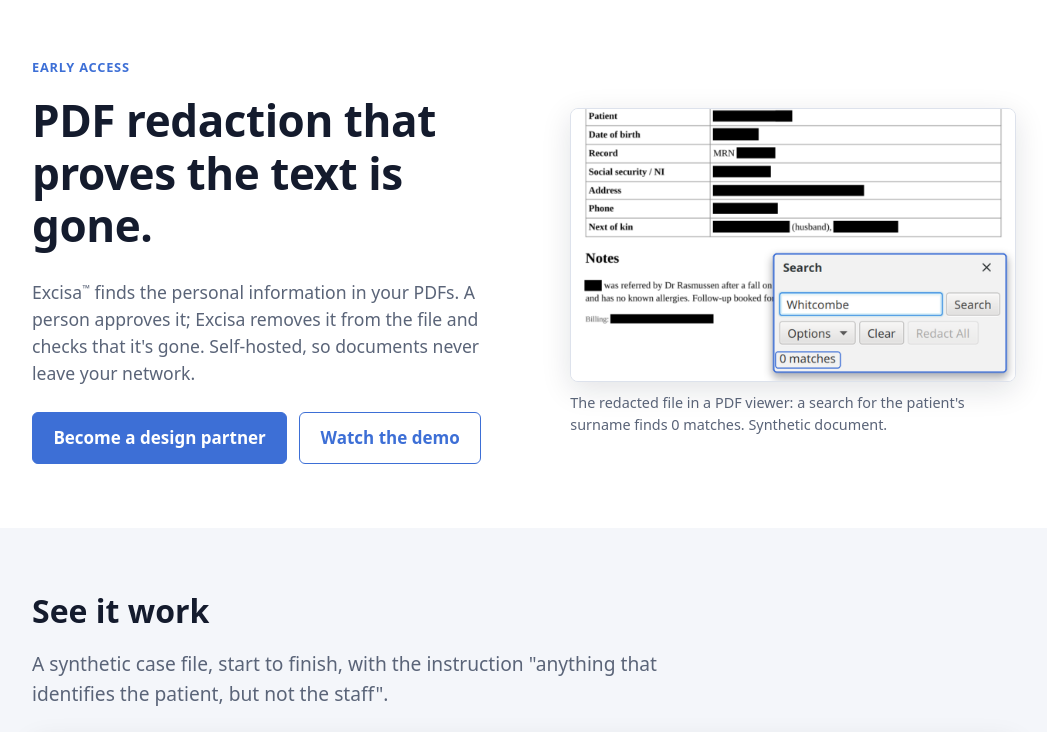
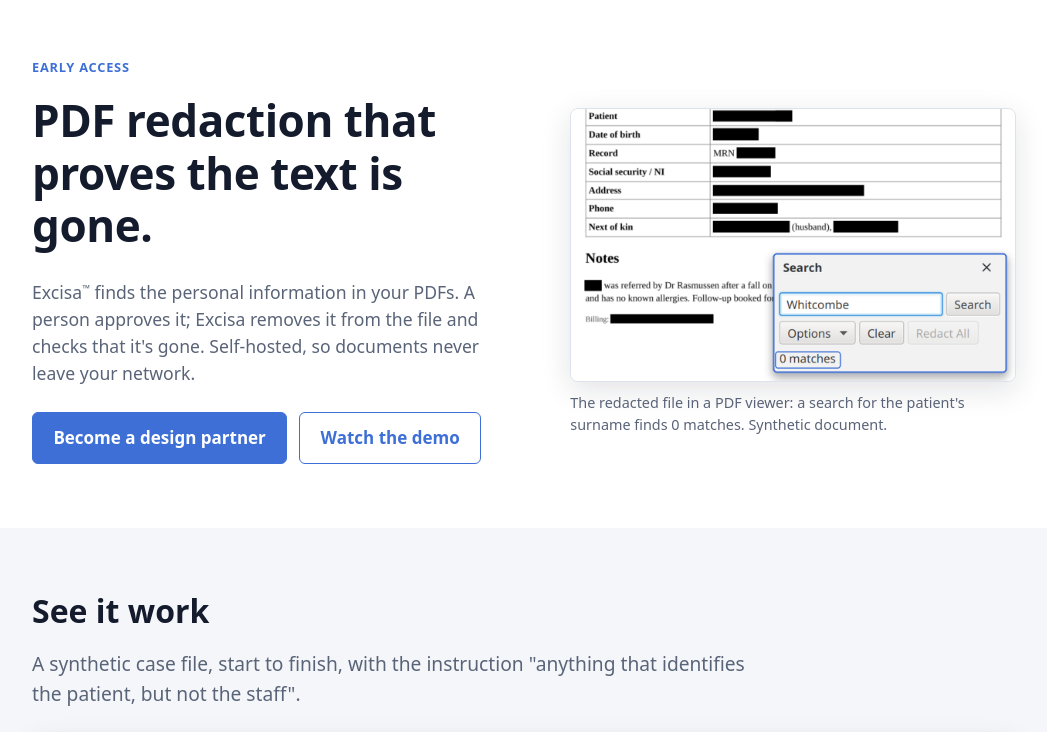
Before and after one commit to excisa/excisa.github.io, a plain HTML site: page index.html in a window 1280 px wide. Shown: the part 68-800 px from the top of the page, without its empty margins (116-1163 px from the left). Drawn offline with Linux system fonts and the light colour scheme.

Commit message:
One line length (46rem) for every section paragraph: intro, body and small print
Co-Authored-By: Claude Opus 5.5 <noreply@anthropic.com>

```diff
--- a/site.css
+++ b/site.css
@@ -37,7 +37,7 @@ h1 { font-size: clamp(2rem, 5vw, 3rem); font-weight: 650; letter-spacing: -.01em
 h2 { font-size: clamp(1.5rem, 3vw, 2rem); font-weight: 650; }
 h3 { font-size: 1.1rem; font-weight: 650; }
 p { margin: 0 0 1em; }
-.lead { font-size: 1.2rem; color: var(--muted); max-width: 42rem; }
+.lead { font-size: 1.2rem; color: var(--muted); }
 .muted { color: var(--muted); }
 .small { font-size: .9rem; }
 .tag {
@@ -64,7 +64,6 @@ p { margin: 0 0 1em; }
 
 
 /* numbers */
-#results .lead { max-width: none; }
 .stats {
   display: grid; grid-template-columns: repeat(4, minmax(0, 1fr)); margin: 2rem 32px; padding: 24px 0;
   background: var(--bg-alt); border: 1px solid var(--line); border-radius: 10px;
@@ -172,3 +171,5 @@ footer .legal { width: 100%; margin: 28px 0 0; padding-top: 16px; border-top: 1p
 main section .wrap > :last-child { margin-bottom: 0; }
 .stats { margin-left: 32px; margin-right: 32px; }
 @media (max-width: 760px) { .stats { margin-left: 0; margin-right: 0; } }
+/* one line length for every paragraph that sits directly in a section (intro, body, small print) */
+.wrap > p { max-width: 46rem; }
```
